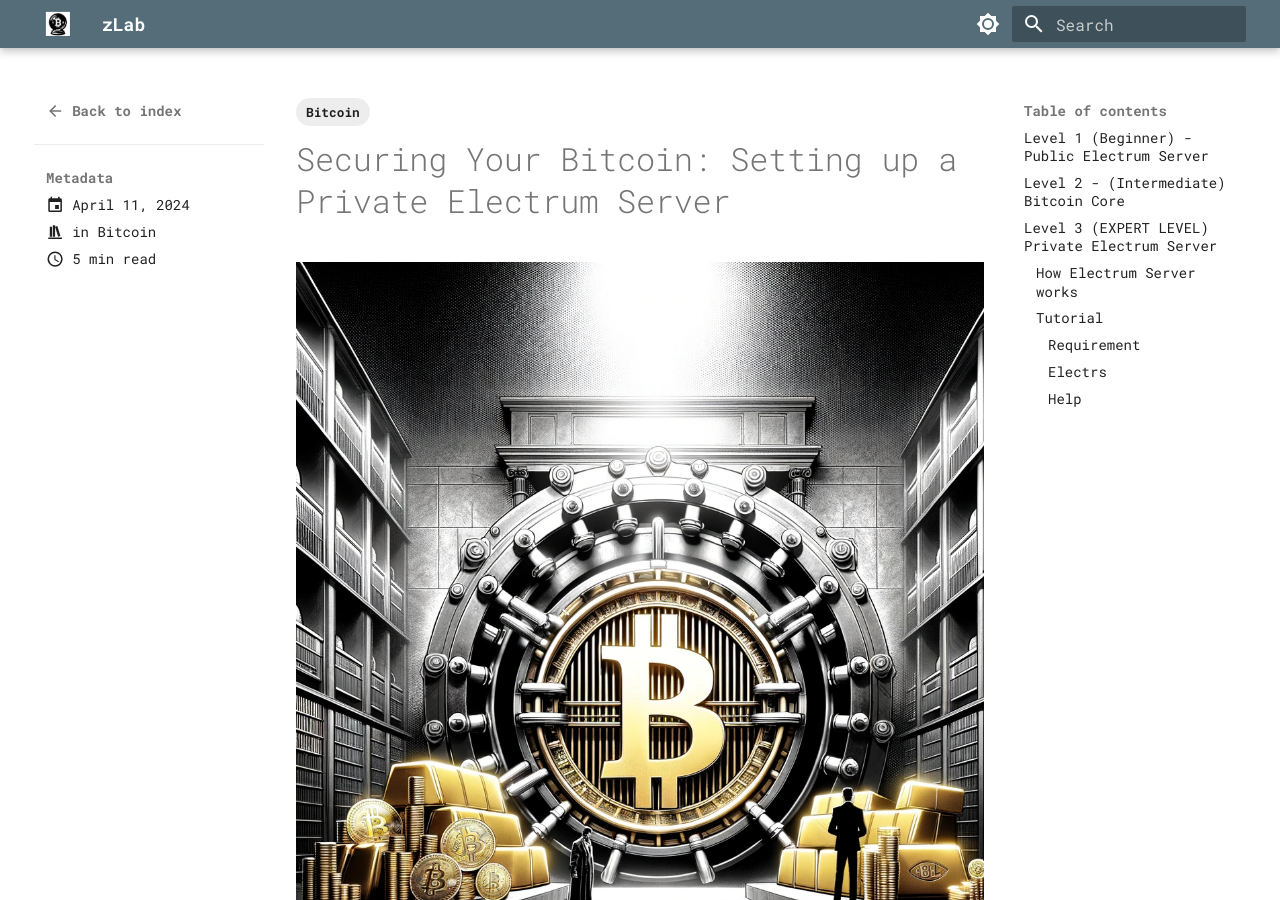
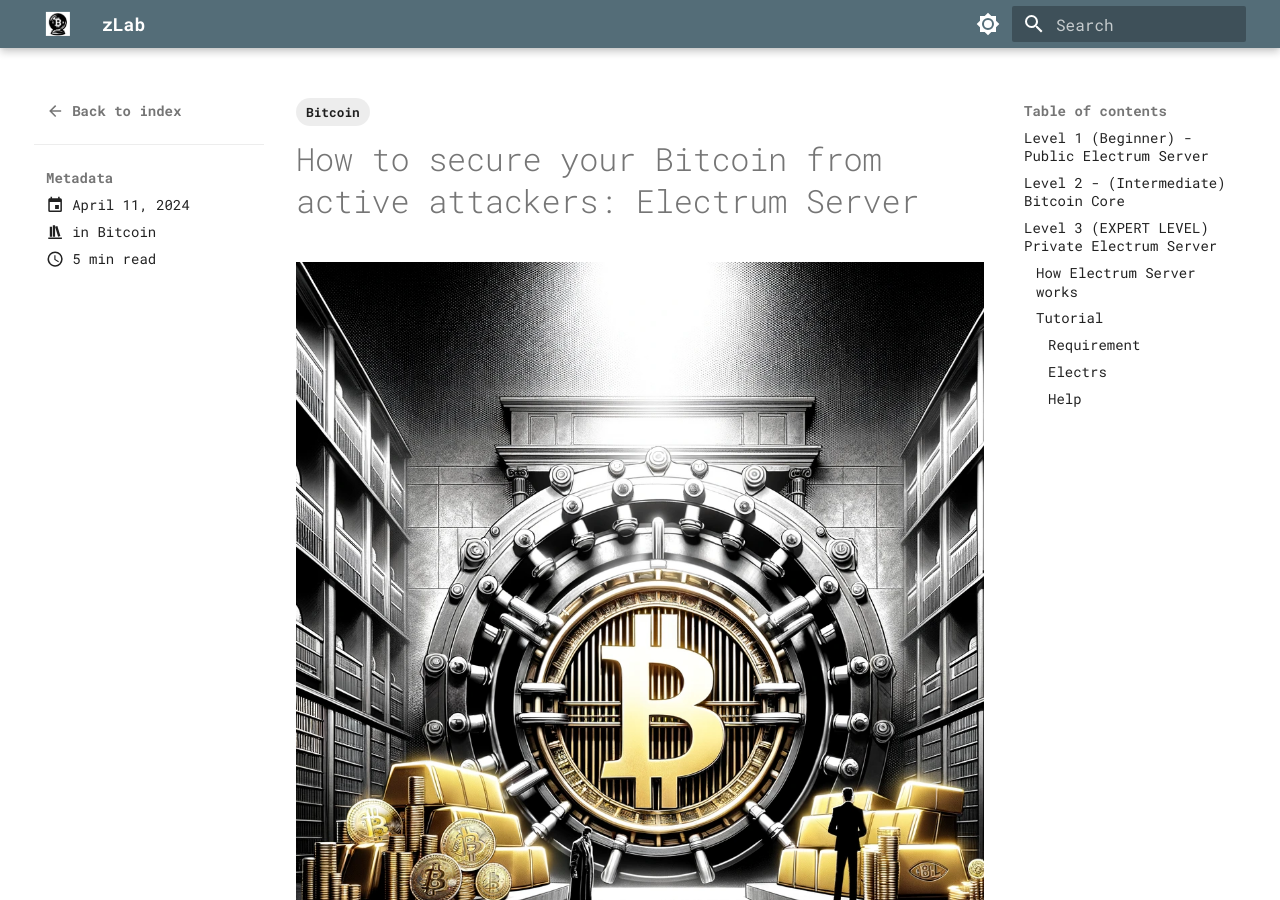
Before and after one commit to btc-z/btc-z.github.io, an MkDocs documentation site: the page built from docs/posts/private_electrum_server.md, in a window 1280 px wide and 900 px high. Built offline with MkDocs 1.6.1 and Material for MkDocs 9.7.7, drawn with Linux system fonts in a browser that asks for light colours.

Commit message:
update title

```diff
--- a/docs/posts/private_electrum_server.md
+++ b/docs/posts/private_electrum_server.md
@@ -7,7 +7,7 @@ categories:
     - Bitcoin
 ---
 
-# Securing Your Bitcoin: Setting up a Private Electrum Server
+# How to secure your Bitcoin from active attackers: Electrum Server
 
 ![](../assets/electrum/bitcoin_vault.png)
 
```
